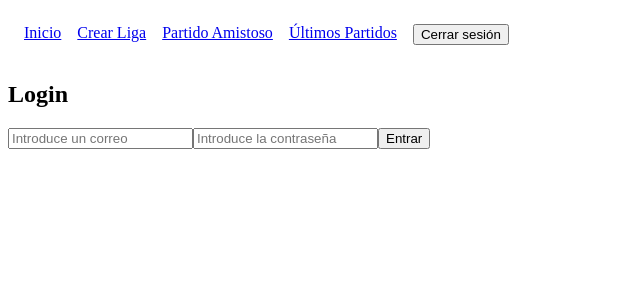
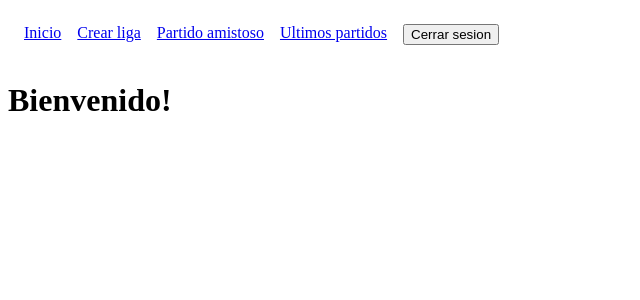
Before and after one commit to Danimanza2005/TFG, a React (Vite) app in the folder FRONTEND/tfg_react/: page / in a window 1280 px wide. Shown: the top 300 px of the page, without its empty margins (0-640 px from the left). Built offline with nearby package versions, Linux system fonts and the light colour scheme; sample sign-in values are in the browser's storage.

Commit message:
codigo a mano terminado + solo creacion de inicio y ultimos partidos

```diff
--- a/FRONTEND/tfg_react/src/App.jsx
+++ b/FRONTEND/tfg_react/src/App.jsx
@@ -7,6 +7,7 @@ import Navbar from "./protegida/Navbar";
 import CrearLiga from "./componentes/CrearLiga";
 import CrearPartidoLiga from "./componentes/CrearPartidoLiga";
 import CrearPartidoAmistoso from "./componentes/CrearPartidoAmistoso";
+import Inicio from "./componentes/Inicio";
 import './App.css';
 
 function App() {
@@ -17,6 +18,8 @@ function App() {
         <Route path="/login" element={<Login />} />
         <Route path="/register" element={<Registro />} />
         <Route path="/dashboard" element={<ProtectedRoute><Dashboard /></ProtectedRoute>}/>
+
+        <Route path="/" element={<Inicio />}></Route>
 
         <Route path="/ligas" element={<ProtectedRoute><CrearLiga/></ProtectedRoute>} />
         <Route path="/ligas/:id/crear-partido" element={<ProtectedRoute><CrearPartidoLiga/></ProtectedRoute>}/>
--- a/FRONTEND/tfg_react/src/componentes/CrearPartidoAmistoso.jsx
+++ b/FRONTEND/tfg_react/src/componentes/CrearPartidoAmistoso.jsx
@@ -306,6 +306,7 @@ export default function CrearPartidoAmistoso() {
                     )}
                 </ul>
             )}
+            <hr style={{ margin: "20px 0" }} />
             <h2>Crear Partido Amistoso</h2>
 
             <h3>1. Equipos y jugadores</h3>
--- /dev/null
+++ b/FRONTEND/tfg_react/src/componentes/Inicio.jsx
@@ -0,0 +1,5 @@
+export default function Inicio () {
+    return (
+        <h1>Bienvenido!</h1>
+    );
+}
--- /dev/null
+++ b/FRONTEND/tfg_react/src/componentes/UltimosPartidos.jsx
@@ -0,0 +1,3 @@
+export default function UltimosPartidos () {
+
+}
--- a/FRONTEND/tfg_react/src/protegida/Navbar.jsx
+++ b/FRONTEND/tfg_react/src/protegida/Navbar.jsx
@@ -1,6 +1,6 @@
 import { Link, useNavigate } from "react-router-dom";
 
-function Navbar() {
+export default function Navbar() {
   const token = localStorage.getItem("token");
   const navigate = useNavigate();
 
@@ -18,16 +18,13 @@ function Navbar() {
         </>
       ) : (
         <>
-          <Link to="/dashboard">Inicio</Link>
-          <Link to="/ligas">Crear Liga</Link>
-          <Link to="/amistosos">Partido Amistoso</Link>
-          <Link to="/ultimos-partidos">Últimos Partidos</Link>
-
-          <button onClick={handleLogout}>Cerrar sesión</button>
+          <Link to="/">Inicio</Link>
+          <Link to="/ligas">Crear liga</Link>
+          <Link to="/amistosos">Partido amistoso</Link>
+          <Link to="/ultimos-partidos">Ultimos partidos</Link>
+          <button onClick={handleLogout}>Cerrar sesion</button>
         </>
       )}
     </nav>
   );
 }
-
-export default Navbar;
--- a/FRONTEND/tfg_react/src/protegida/ProtectedRoute.jsx
+++ b/FRONTEND/tfg_react/src/protegida/ProtectedRoute.jsx
@@ -1,9 +1,9 @@
 import { Navigate } from "react-router-dom";
 
-function ProtectedRoute({ children }) {
+export default function ProtectedRoute ({children}) {
   const token = localStorage.getItem("token");
+  //si no hay token le redirigimos al login
   if (!token) return <Navigate to="/login" />;
+  //si el usuario esta autenticado se renderizaran los hijos
   return children;
 }
-
-export default ProtectedRoute;
```
